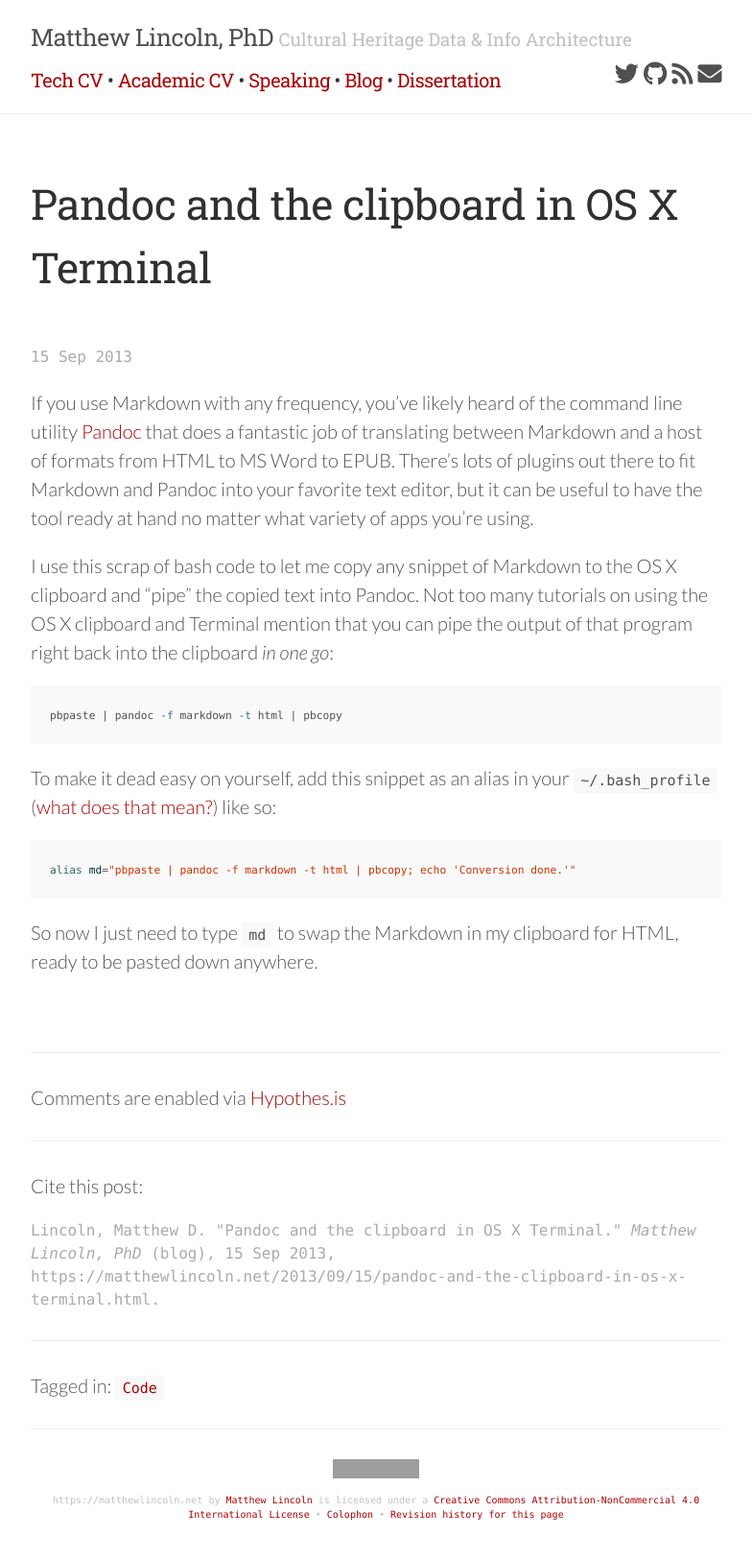
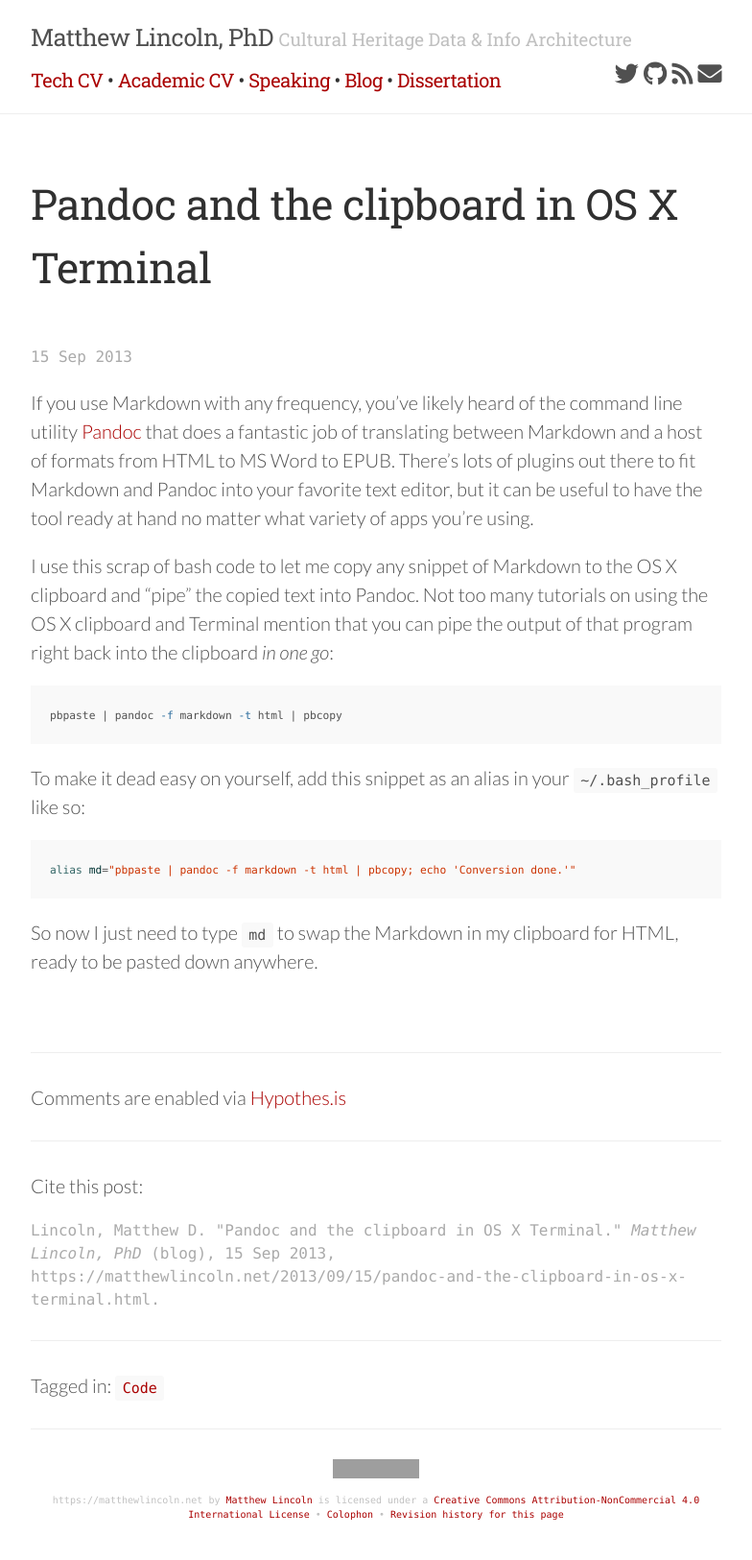
Before and after one commit to mdlincoln/mdlincoln.github.io, a Jekyll site: the page built from _posts/2013-09-15-pandoc-and-the-clipboard-in-os-x-terminal.md, in a window 1280 px wide. Shown: the whole page at 96% size, without its empty margins (248-1032 px from the left). Built offline with Jekyll 4.4.1, drawn with Linux system fonts in a browser that asks for light colours; nearby versions of some CDN libraries; grey boxes are pictures that could not be loaded.

Commit message:
broken link patrol

```diff
--- a/_posts/2013-09-15-pandoc-and-the-clipboard-in-os-x-terminal.md
+++ b/_posts/2013-09-15-pandoc-and-the-clipboard-in-os-x-terminal.md
@@ -15,7 +15,7 @@ I use this scrap of bash code to let me copy any snippet of Markdown to the OS X
 pbpaste | pandoc -f markdown -t html | pbcopy
 {% endhighlight %}
 
-To make it dead easy on yourself, add this snippet as an alias in your `~/.bash_profile` ([what does that mean?][terminal]) like so:
+To make it dead easy on yourself, add this snippet as an alias in your `~/.bash_profile` like so:
 
 
 {% highlight bash %}
```
Also changed, not shown: other parts of _posts/2013-09-15-pandoc-and-the-clipboard-in-os-x-terminal.md (+0 -2 lines), _posts/2014-06-30-the-things-they-dont-teach-you-image-rights.md (+1 -1 lines).
